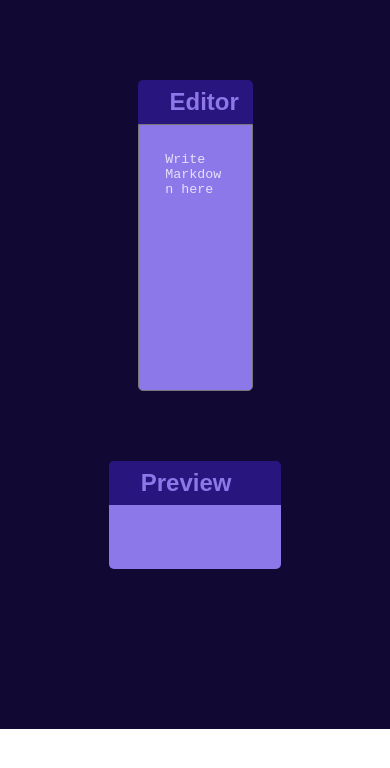
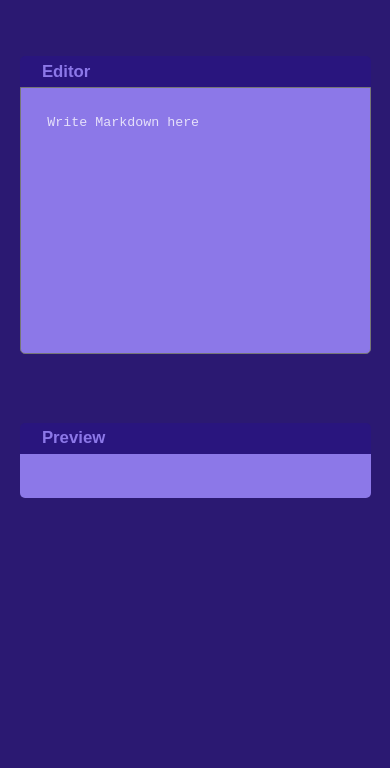
Before and after one commit to napstar-420/react-markdown-previewer, a React (Create React App) app: page / in a window 390 px wide. Shown: the top 768 px of the page. Built offline with nearby package versions, Linux system fonts and the light colour scheme; a web font is replaced by a local one.

Commit message:
Added Media Queries

```diff
--- a/src/Scss/main.css
+++ b/src/Scss/main.css
@@ -12,6 +12,7 @@ body {
   width: 100%;
   background-color: #110934;
   padding: 5em;
+  min-height: 100vh;
 }
 
 .App .header {
@@ -84,4 +85,31 @@ body {
   border-bottom-left-radius: 5px;
   border-bottom-right-radius: 5px;
 }
+
+@media screen and (max-width: 1000px) {
+  .App {
+    padding: 5em 0em;
+  }
+  .editor-container {
+    width: 70% !important;
+  }
+  .preview-container {
+    width: 80% !important;
+  }
+}
+
+@media screen and (max-width: 750px) {
+  html {
+    font-size: 70%;
+  }
+  .App {
+    background-color: #2b1972;
+  }
+  .editor-container {
+    width: 90% !important;
+  }
+  .preview-container {
+    width: 90% !important;
+  }
+}
 /*# sourceMappingURL=main.css.map */
--- a/src/Scss/main.scss
+++ b/src/Scss/main.scss
@@ -12,6 +12,7 @@ body {
     width: 100%;
     background-color: #110934;
     padding: 5em;
+    min-height: 100vh;
 
     .header {
         margin: 0%;
@@ -69,3 +70,37 @@ body {
         border-bottom-right-radius: 5px;
     }
 }
+
+
+@media screen and (max-width: 1000px) {
+    .App {
+        padding: 5em 0em;
+    }
+
+    .editor-container {
+        width: 70% !important;
+    }
+
+    .preview-container {
+        width: 80% !important;
+    }
+}
+
+@media screen and (max-width: 750px) {
+
+    html {
+        font-size: 70%;
+    }
+
+    .App {
+        background-color: #2b1972;
+    }
+
+    .editor-container {
+        width: 90% !important;
+    }
+
+    .preview-container {
+        width: 90% !important;
+    }
+}
```
Also changed, not shown: 1 other file (tests, documents, lock files or other folders).
